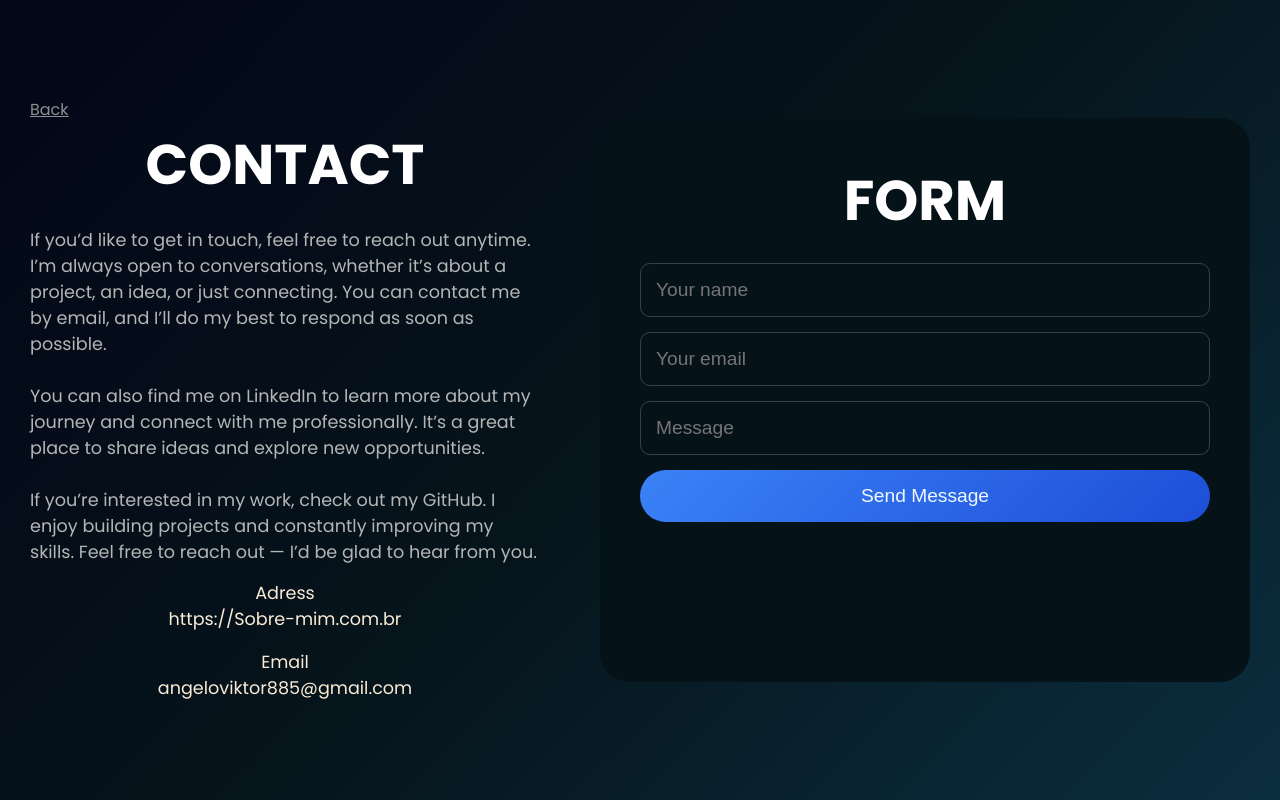
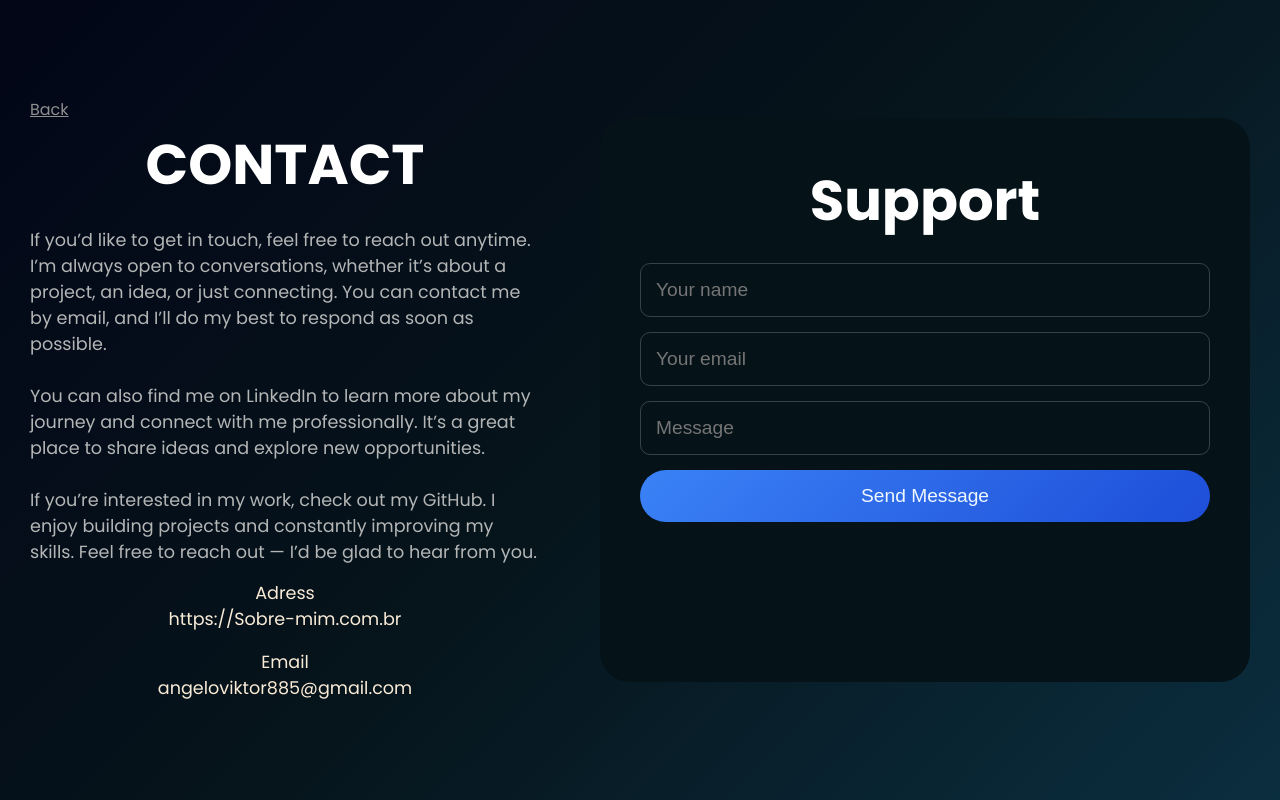
Before and after one commit to Viktor-angelo/Finsight, a React (Vite) app in the folder frontend/: page /contact in a window 1280 px wide. Built offline with nearby package versions, Linux system fonts and the light colour scheme.

Commit message:
contact correct

```diff
--- a/frontend/src/pages/Contact.jsx
+++ b/frontend/src/pages/Contact.jsx
@@ -29,7 +29,7 @@ function Contact (){
 
         <div className="contact-form">
           <h1 id="contact-form-h1">
-            FORM
+            Support
           </h1>
 
         <form action="https://formsubmit.co/angeloviktor885@gmail.com" method="POST">
```
